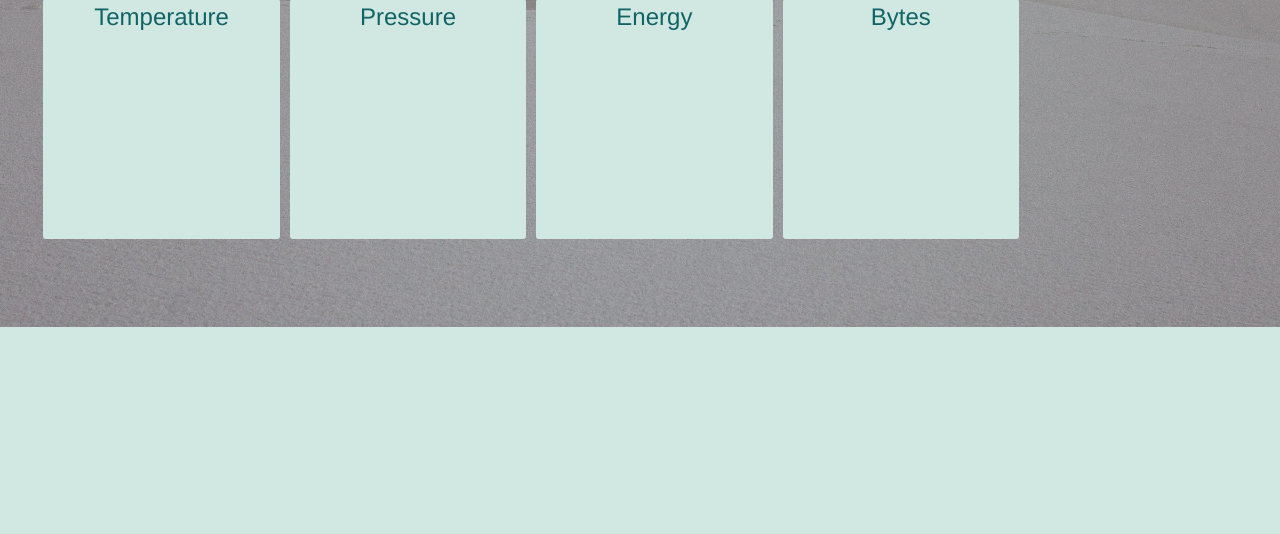
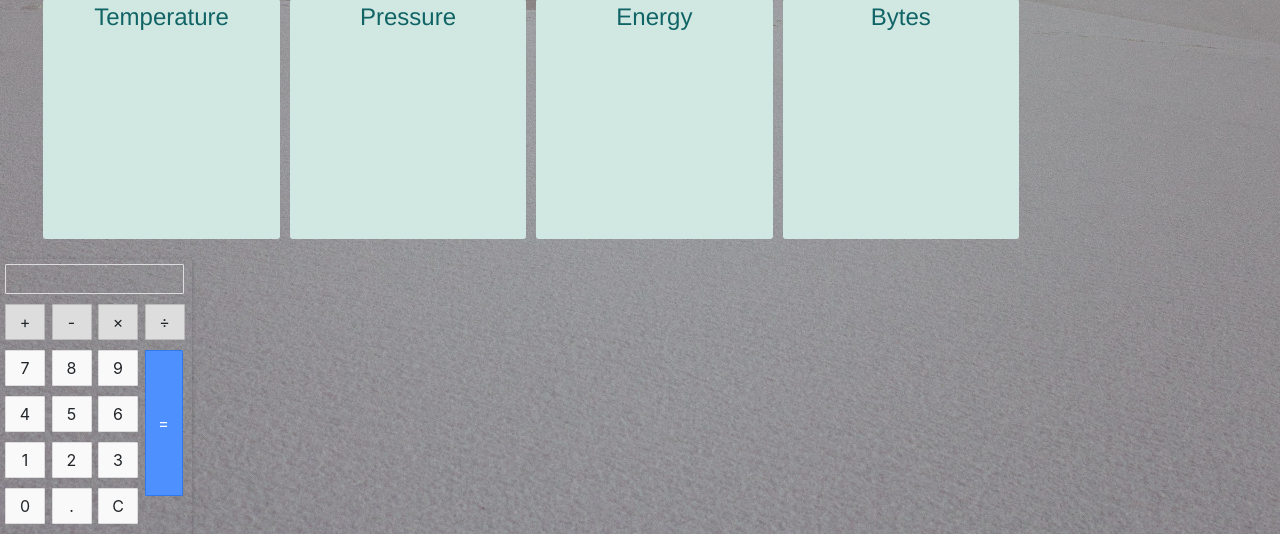
Before and after one commit to onanalee/daCalculate, a Flask app: page / in a window 1280 px wide. Shown: the part 473-1007 px from the top of the page. Before the commit the page ends 800 px from the top, so only its background shows below. Run offline with Flask 2, Linux system fonts and the light colour scheme.

Commit message:
calculator added

```diff
--- a/static/script.js
+++ b/static/script.js
@@ -1,7 +1,6 @@
 function begin() {
     $('.length, .weight, .area, .volume, .temperature, .bytes, .pressure, .energy').hide();
 }
-
 
 $(function () {
     window.setTimeout(function () {
@@ -63,12 +62,10 @@ function energy() {
 }
 
 
-
-
 // START CLOCK SCRIPT
 
-Number.prototype.pad = function(n) {
-  for (var r = this.toString(); r.length < n; r = 0 + r);
+Number.prototype.pad = function (n) {
+    for (var r = this.toString(); r.length < n; r = 0 + r) ;
     return r;
 };
 
@@ -93,4 +90,124 @@ function initClock() {
     window.setInterval("updateClock()", 1);
 }
 
-// END CLOCK SCRIPT
+
+"use strict";
+
+var input = document.getElementById('input'); // input/output button
+let number = document.querySelectorAll('.numbers div'); // number buttons
+let operator = document.querySelectorAll('.operators div'); // operator buttons
+let result = document.getElementById('result'); // equal button
+let clear = document.getElementById('clear'); // clear button
+let resultDisplayed = false; // flag to keep an eye on what output is displayed
+
+// adding click handlers to number buttons
+for (var i = 0; i < number.length; i++) {
+    number[i].addEventListener("click", function (e) {
+
+        // storing current input string and its last character in variables - used later
+        var currentString = input.innerHTML;
+        var lastChar = currentString[currentString.length - 1];
+
+        // if result is not diplayed, just keep adding
+        if (resultDisplayed === false) {
+            input.innerHTML += e.target.innerHTML;
+        } else if (resultDisplayed === true && lastChar === "+" || lastChar === "-" || lastChar === "×" || lastChar === "÷") {
+            // if result is currently displayed and user pressed an operator
+            // we need to keep on adding to the string for next operation
+            resultDisplayed = false;
+            input.innerHTML += e.target.innerHTML;
+        } else {
+            // if result is currently displayed and user pressed a number
+            // we need clear the input string and add the new input to start the new opration
+            resultDisplayed = false;
+            input.innerHTML = "";
+            input.innerHTML += e.target.innerHTML;
+        }
+
+    });
+}
+
+// adding click handlers to number buttons
+for (var i = 0; i < operator.length; i++) {
+    operator[i].addEventListener("click", function (e) {
+
+        // storing current input string and its last character in variables - used later
+        var currentString = input.innerHTML;
+        var lastChar = currentString[currentString.length - 1];
+
+        // if last character entered is an operator, replace it with the currently pressed one
+        if (lastChar === "+" || lastChar === "-" || lastChar === "×" || lastChar === "÷") {
+            var newString = currentString.substring(0, currentString.length - 1) + e.target.innerHTML;
+            input.innerHTML = newString;
+        } else if (currentString.length == 0) {
+            // if first key pressed is an opearator, don't do anything
+            console.log("enter a number first");
+        } else {
+            // else just add the operator pressed to the input
+            input.innerHTML += e.target.innerHTML;
+        }
+
+    });
+}
+
+// on click of 'equal' button
+result.addEventListener("click", function () {
+
+    // this is the string that we will be processing eg. -10+26+33-56*34/23
+    var inputString = input.innerHTML;
+
+    // forming an array of numbers. eg for above string it will be: numbers = ["10", "26", "33", "56", "34", "23"]
+    var numbers = inputString.split(/\+|\-|\×|\÷/g);
+
+    // forming an array of operators. for above string it will be: operators = ["+", "+", "-", "*", "/"]
+    // first we replace all the numbers and dot with empty string and then split
+    var operators = inputString.replace(/[0-9]|\./g, "").split("");
+
+    console.log(inputString);
+    console.log(operators);
+    console.log(numbers);
+    console.log("----------------------------");
+
+    // now we are looping through the array and doing one operation at a time.
+    // first divide, then multiply, then subtraction and then addition
+    // as we move we are alterning the original numbers and operators array
+    // the final element remaining in the array will be the output
+
+    var divide = operators.indexOf("÷");
+    while (divide != -1) {
+        numbers.splice(divide, 2, numbers[divide] / numbers[divide + 1]);
+        operators.splice(divide, 1);
+        divide = operators.indexOf("÷");
+    }
+
+    var multiply = operators.indexOf("×");
+    while (multiply != -1) {
+        numbers.splice(multiply, 2, numbers[multiply] * numbers[multiply + 1]);
+        operators.splice(multiply, 1);
+        multiply = operators.indexOf("×");
+    }
+
+    var subtract = operators.indexOf("-");
+    while (subtract != -1) {
+        numbers.splice(subtract, 2, numbers[subtract] - numbers[subtract + 1]);
+        operators.splice(subtract, 1);
+        subtract = operators.indexOf("-");
+    }
+
+    var add = operators.indexOf("+");
+    while (add != -1) {
+        // using parseFloat is necessary, otherwise it will result in string concatenation :)
+        numbers.splice(add, 2, parseFloat(numbers[add]) + parseFloat(numbers[add + 1]));
+        operators.splice(add, 1);
+        add = operators.indexOf("+");
+    }
+
+    input.innerHTML = numbers[0]; // displaying the output
+
+    resultDisplayed = true; // turning flag if result is displayed
+});
+
+// clearing the input on press of clear
+clear.addEventListener("click", function () {
+    input.innerHTML = "";
+})
--- a/static/style.css
+++ b/static/style.css
@@ -1,6 +1,7 @@
 html, body {
     height: 100%;
 }
+
 #accordionExample {
     max-width: 75%;
 }
@@ -12,7 +13,10 @@ body {
     background-image: url("desert.jpeg");
     background-repeat: no-repeat;
     background-size: cover;
-    background-position:center center;
+    background-position: center center;
+    -moz-user-select: none;
+    -webkit-user-select: none;
+    -ms-user-select: none;
 }
 
 
@@ -87,29 +91,13 @@ body {
     padding: 20px;
 }
 
-
-#timeDate {
-    font: small-caps lighter 43px/150% "Segoe UI", Frutiger, "Frutiger Linotype", "Dejavu Sans", "Helvetica Neue", Arial, sans-serif;
-    font-size: 1.5em;
-    float: right;
-    text-align: left;
-    width: 20%;
-    /*margin: 0px auto;*/
-    color: #fff;
-    border-left: 3px solid #ed1f24;
-    padding: 10px;
-}
-
-#localTime {
-    color: black;
-}
-
 .switch {
     position: relative;
     display: inline-block;
     width: 60px;
     height: 34px;
 }
+
 .slider {
     position: absolute;
     cursor: pointer;
@@ -121,6 +109,7 @@ body {
     -webkit-transition: .4s;
     transition: .4s;
 }
+
 .slider:before {
     position: absolute;
     content: "";
@@ -146,3 +135,145 @@ input:checked + .slider:before {
     -ms-transform: translateX(26px);
     transform: translateX(26px);
 }
+
+
+/*body {*/
+/*  width: 500px;*/
+/*  margin: 4% auto;*/
+/*  font-family: 'Source Sans Pro', sans-serif;*/
+/*  letter-spacing: 5px;*/
+/*  font-size: 1.8rem;*/
+/*  -moz-user-select: none;*/
+/*  -webkit-user-select: none;*/
+/*  -ms-user-select: none;*/
+/*}*/
+
+#timeDate {
+    font: small-caps lighter 43px/150% "Segoe UI", Frutiger, "Frutiger Linotype", "Dejavu Sans", "Helvetica Neue", Arial, sans-serif;
+    font-size: 1.5em;
+    float: right;
+    /*display: inline-block;*/
+    text-align: left;
+    width: 20%;
+    /*margin: 0px auto;*/
+    color: #fff;
+    border-left: 3px solid #ed1f24;
+    padding: 10px;
+}
+
+#localTime {
+    color: black;
+}
+
+.calculator {
+    max-width: 15%;
+    margin-top: 100px;
+    padding: 5px;
+    -webkit-box-shadow: 0px 1px 4px 0px rgba(0, 0, 0, 0.2);
+    box-shadow: 0px 1px 4px 0px rgba(0, 0, 0, 0.2);
+    border-radius: 1px;
+    display:block;
+}
+
+.input {
+    border: 1px solid #ddd;
+    border-radius: 1px;
+    height: 30px;
+    padding-right: 7.5px;
+    padding-top: 5px;
+    text-align: right;
+    margin-right: 3px;
+    font-size: 1.25rem;
+    overflow-x: auto;
+    transition: all .2s ease-in-out;
+}
+
+.input:hover {
+    border: 1px solid #bbb;
+    -webkit-box-shadow: inset 0px 1px 4px 0px rgba(0, 0, 0, 0.2);
+    box-shadow: inset 0px 1px 4px 0px rgba(0, 0, 0, 0.2);
+}
+
+.buttons {
+}
+
+.operators {
+}
+
+.operators div {
+    display: inline-block;
+    border: 1px solid #bbb;
+    border-radius: 1px;
+    width: 40px;
+    text-align: center;
+    padding: 5px;
+    margin: 10px 2px 5px 0;
+    cursor: pointer;
+    background-color: #ddd;
+    transition: border-color .2s ease-in-out, background-color .2s, box-shadow .2s;
+}
+
+.operators div:hover {
+    background-color: #ddd;
+    -webkit-box-shadow: 0px 1px 4px 0px rgba(0, 0, 0, 0.2);
+    box-shadow: 0px 1px 2px 0px rgba(0, 0, 0, 0.2);
+    border-color: #aaa;
+}
+
+.operators div:active {
+    font-weight: bold;
+}
+
+.leftPanel {
+    display: inline-block;
+}
+
+.numbers div {
+    display: inline-block;
+    border: 1px solid #ddd;
+    border-radius: 1px;
+    width: 40px;
+    text-align: center;
+    padding: 5px;
+    margin: 5px 2px 5px 0;
+    cursor: pointer;
+    background-color: #f9f9f9;
+    transition: border-color .2s ease-in-out, background-color .2s, box-shadow .2s;
+}
+
+.numbers div:hover {
+    background-color: #f1f1f1;
+    -webkit-box-shadow: 0px 1px 4px 0px rgba(0, 0, 0, 0.2);
+    box-shadow: 0px 1px 4px 0px rgba(0, 0, 0, 0.2);
+    border-color: #bbb;
+}
+
+.numbers div:active {
+    font-weight: bold;
+}
+
+div.equal {
+    display: inline-block;
+    border: 1px solid #3079ED;
+    border-radius: 1px;
+    width: 21%;
+    text-align: center;
+    padding: 60px 5px;
+    margin: 5px 3px 5px 0;
+    vertical-align: top;
+    cursor: pointer;
+    color: #FFF;
+    background-color: #4d90fe;
+    transition: all .2s ease-in-out;
+}
+
+div.equal:hover {
+    background-color: #307CF9;
+    -webkit-box-shadow: 0px 1px 4px 0px rgba(0, 0, 0, 0.2);
+    box-shadow: 0px 1px 4px 0px rgba(0, 0, 0, 0.2);
+    border-color: #1857BB;
+}
+
+div.equal:active {
+    font-weight: bold;
+}
--- a/templates/exchangeRates.html
+++ b/templates/exchangeRates.html
@@ -113,7 +113,9 @@
                 <option>(SGD) Singapore Dollar</option>
                 <option>(ZAR) South Africa Rand</option>
             </select>
+
             <button onclick="exchange()">exchange</button>
+
             <input type="number" id="inputB">
             <select id="currencyB">
                 <option>(USD) US Dollar</option>
--- a/templates/index.html
+++ b/templates/index.html
@@ -13,7 +13,6 @@
         <script src="https://ajax.googleapis.com/ajax/libs/jquery/3.5.1/jquery.min.js"></script>
 
         <link rel="stylesheet" href="../static/style.css">
-        <script src="../static/script.js"></script>
         <script src="../static/length.js"></script>
         <script src="../static/weight.js"></script>
         <script src="../static/area.js"></script>
@@ -94,6 +93,7 @@
             <a id="m">00</a>:
             <a id="s">00</a>
         </div>
+
         <div>
             Click to expand boxes
         </div>
@@ -407,5 +407,42 @@
                 </div>
             </div>
         </section>
+        <div class="calculator">
+            <div class="input" id="input"></div>
+            <div class="buttons">
+                <div class="operators">
+                    <div>+</div>
+                    <div>-</div>
+                    <div>&times;</div>
+                    <div>&divide;</div>
+                </div>
+                <div class="leftPanel">
+                    <div class="numbers">
+                        <div>7</div>
+                        <div>8</div>
+                        <div>9</div>
+                    </div>
+                    <div class="numbers">
+                        <div>4</div>
+                        <div>5</div>
+                        <div>6</div>
+                    </div>
+                    <div class="numbers">
+                        <div>1</div>
+                        <div>2</div>
+                        <div>3</div>
+                    </div>
+                    <div class="numbers">
+                        <div>0</div>
+                        <div>.</div>
+                        <div id="clear">C</div>
+                    </div>
+                </div>
+                <div class="equal" id="result">=</div>
+            </div>
+        </div>
+
+
+        <script src="../static/script.js"></script>
     </body>
 </html>
```
Also changed, not shown: static/randomGenerator.js (+1 -18 lines). Lines whose indentation alone changed are shown as unchanged.
